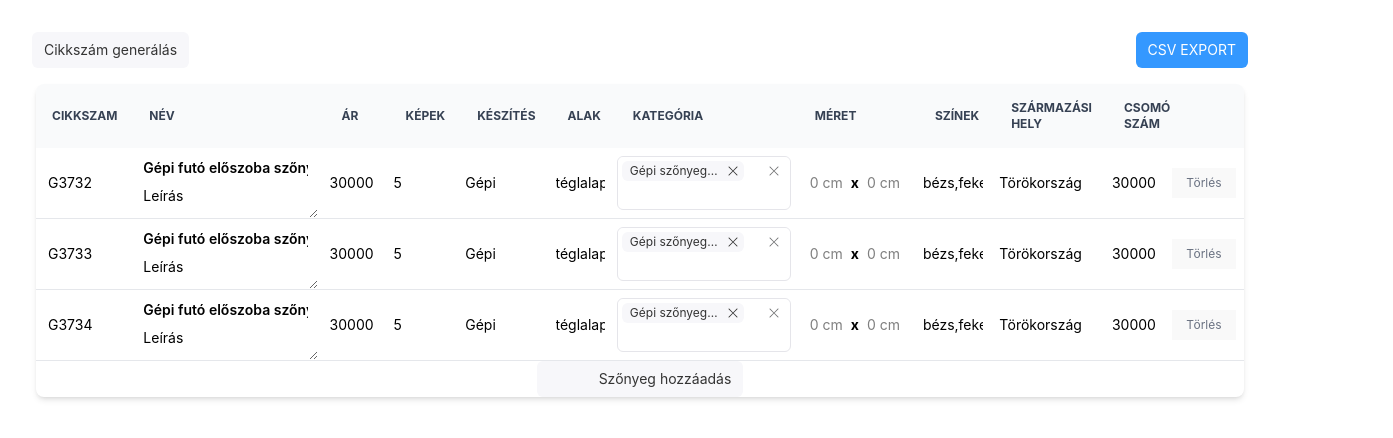
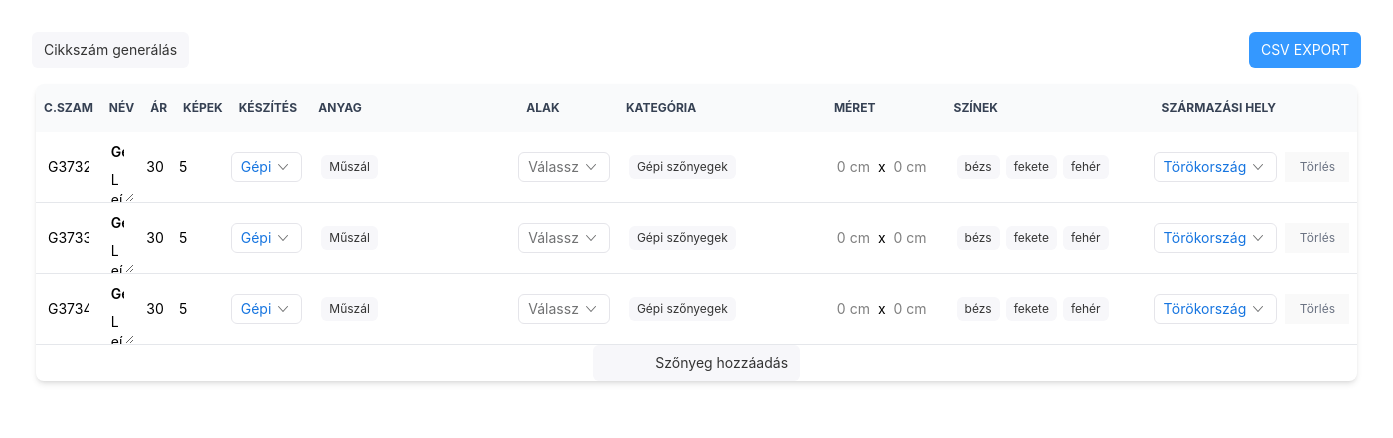
Before and after one commit to bavecs/CarpetAdmin, a React (Vite) app: page / in a window 1280 px wide. Shown: the top 438 px of the page, 1393 px wide, since content can reach past the window. Built offline with nearby package versions, Linux system fonts and the light colour scheme; some icons are missing.

Commit message:
tags and selects

```diff
--- a/src/App.css
+++ b/src/App.css
@@ -26,12 +26,11 @@ td {
   padding-right: .5rem;
 }
 
-#column_1  {width: 1rem;
+#column_1  {width: 69px;
   }
-#column_2  {width: 30%;}
+#column_2  {width: 20%;}
 #column_3  {
-  max-width: 7rem;
-  min-width: 4rem;
+  width: 80px;
 }
 #column_4 {
   width: 3rem;
--- a/src/components/Row.tsx
+++ b/src/components/Row.tsx
@@ -4,6 +4,7 @@ import TitleCell from "./cells/TitleCell"
 import Cell from "./cells/Cell"
 import SizeCell from "./cells/SizeCell"
 import TagCell from "./cells/TagCell"
+import SelectCell from "./cells/SelectCell"
 
 
 interface RowProps {
@@ -47,12 +48,22 @@ export default function Row({ ActiveColumns, Szonyeg, edit, remove }: RowProps)
 
 
                     switch (column.component) {
+                        case "SelectCell":
+                            return <SelectCell value={getVal(column.dataSrc) as any} key={column.id} onChange={
+                                (val: SzonyegInterface) =>
+                                    edit(Szonyeg.id, { ...Szonyeg, [column.dataSrc as keyof SzonyegInterface]: val }
+                                    )
+                            }
+                            options={column.options ?? []}
+                            />
                         case "TagCell":
                             return <TagCell value={getVal(column.dataSrc) as any} key={column.id} onChange={
                                 (val: SzonyegInterface) =>
                                     edit(Szonyeg.id, { ...Szonyeg, [column.dataSrc as keyof SzonyegInterface]: val }
                                     )
-                            } />
+                            }
+                            options={column.options ?? []}
+                            />
                         case "TitleCell":
                             return <TitleCell value={getVal(column.dataSrc) as any} key={column.id} onChange={
                                 (val: SzonyegInterface) =>
--- a/src/components/Table.tsx
+++ b/src/components/Table.tsx
@@ -27,7 +27,7 @@ const emptySzonyeg =
   "szarmazasiHely": "",
   "szin": [],
   "kepekSzama": 6,
-  "categories": [],
+  "categories": ["• Legnépszerűbbek"],
   "width": 0,
   "height": 0,
   "gepi": false,
@@ -201,7 +201,7 @@ export default function Table() {
         <thead className="text-xs text-gray-700 uppercase bg-gray-50 dark:bg-gray-700 dark:text-gray-400">
           <tr className="my-3 h-[3rem]">
             {
-              getActiveColumns().map(col => <th scope="col" id={"column_"+col.id} className="!p-[1rem]">{col.name}</th>)
+              getActiveColumns().map(col => <th scope="col" id={"column_"+col.id} className="!p-[.5rem]">{col.name}</th>)
             }
             <th scope="col" className="px-6 py-3"></th>
           </tr>
--- /dev/null
+++ b/src/components/cells/SelectCell.tsx
@@ -0,0 +1,22 @@
+import { ReactNode, useEffect, useState } from "react"
+import { SelectPicker } from "rsuite"
+
+type ValueType = string | number;
+
+
+ export default function SelectCell({ value, onChange, options }: { value: ValueType, onChange: any, options: string[] }) {
+    const SelectList = options.map(item => ({ label: item, value: item }))
+    const [CellValue, setCellValue] = useState(value)
+
+    useEffect(() => {
+        onChange(CellValue)
+    }, [CellValue])
+
+    return (
+        <td className="col-span-6 p-1 sm:col-span-3">
+            <SelectPicker data={SelectList as any} value={CellValue} placeholder="Válassz"  size="sm" cleanable={false} block onChange={value => setCellValue(value as ValueType)}  />
+
+        </td>
+
+    )
+}
--- a/src/components/cells/SizeCell.tsx
+++ b/src/components/cells/SizeCell.tsx
@@ -17,7 +17,7 @@ export default function SizeCell({ value, onChange }: { value: { width: number,
                 className="mr-2 w-[3rem] text-right !text-black right-0 focus:border-sky-200 focus:outline focus:outline-sky-200 block p-1  "
                 placeholder="0 cm"
                 />
-            <span className="m-1 font-bold text-black">x</span>
+            <span className="m-1 text-black">x</span>
             <input
                 onChange={e => setCellValue({ ...CellValue, height: parseInt(e.target.value) })}
                 type="number" value={CellValue.height}
--- a/src/components/cells/TagCell.tsx
+++ b/src/components/cells/TagCell.tsx
@@ -1,11 +1,10 @@
 import { useEffect, useState } from "react"
-import { TagPicker } from "rsuite"
+import { InlineEdit, TagPicker } from "rsuite"
 
-const ketegoriak = ['Kelimek(kézi szőttes)', 'Kézi csomózású', 'Gépi szőnyegek', '• Legnépszerűbbek',].map(
-    item => ({ label: item, value: item })
-  );
 
- export default function TagCell({ value, onChange }: { value: string[], onChange: any }) {
+
+ export default function TagCell({ value, onChange, options }: { value: string[], onChange: any, options: string[] }) {
+    const TagList = options.map(item => ({ label: item, value: item }))
     const [CellValue, setCellValue] = useState(value)
 
     useEffect(() => {
@@ -14,7 +13,14 @@ const ketegoriak = ['Kelimek(kézi szőttes)', 'Kézi csomózású', 'Gépi sző
 
     return (
         <td className="col-span-6 p-1 sm:col-span-3">
-            <TagPicker data={ketegoriak} value={CellValue} block placeholder="Kategóriák" size="sm" onChange={e => setCellValue(e)} />
+            <InlineEdit
+                    placeholder="Hozzáadás"
+                    style={{ width: 200 }}
+                    defaultValue={CellValue}
+                >
+
+            <TagPicker data={TagList} value={CellValue} block placeholder="Kategóriák" size="sm" cleanable={false} onChange={e => setCellValue(e)} />
+            </InlineEdit>
 
         </td>
 
--- a/src/components/columns.json
+++ b/src/components/columns.json
@@ -1,7 +1,7 @@
 [
     {
         "id": 1,
-        "name": "Cikkszam",
+        "name": "C.szam",
         "type": "text",
         "dataSrc": "cikkszam",
         "component": "Cell"
@@ -33,45 +33,128 @@
         "name": "Készítés",
         "type": "string",
         "dataSrc": "keszites",
-        "component": "Cell"
+        "component": "SelectCell",
+        "options": [
+            "Vegyes",
+            "Gépi",
+            "Kézi",
+            "Kézi Szőttes"
+        ]
     },
     {
         "id": 6,
+        "name": "Anyag",
+        "type": "array",
+        "dataSrc": "anyag",
+        "component": "TagCell",
+        "options": [
+            "Gyapjú",
+            "Selyem",
+            "Műszál",
+            "Vegyes"
+        ]
+    },
+    {
+        "id": 7,
         "name": "Alak",
         "type": "string",
         "dataSrc": "alak",
-        "component": "Cell"
+        "component": "SelectCell",
+        "options":[
+            "négyzet",
+            "téglalap",
+            "futó téglalap",
+            "ovális",
+            "kör"
+        ]
     },
     {
-        "id": 7,
+        "id": 8,
         "name": "Kategória",
         "type": "array",
         "dataSrc": "categories",
-        "component": "TagCell"
+        "component": "TagCell",
+        "options": ["Kelimek(kézi szőttes)", "Kézi csomózású", "Gépi szőnyegek", "• Legnépszerűbbek"]
     },
     {
-        "id": 8,
+        "id": 9,
         "name": "Méret",
         "type": "number",
         "dataSrc": {"width": 0, "height": 0},
         "component": "SizeCell"
     },
     {
-        "id": 9,
+        "id": 10,
         "name": "Színek",
         "type": "string",
         "dataSrc": "szin",
-        "component": "Cell"
+        "component": "TagCell",
+        "options": ["bézs", "fekete", "fehér", "natúr", "piros", "kék", "zöld"]
     },
     {
-        "id": 10,
+        "id": 11,
         "name": "Származási hely",
         "type": "string",
         "dataSrc": "szarmazasiHely",
-        "component": "Cell"
+        "component": "SelectCell",
+        "options": [
+            "Afganisztán",
+            "Albánia",
+            "Algéria",
+            "Andorra",
+            "Angola",
+            "Argentína",
+            "Örményország",
+            "Ausztrália",
+            "Ausztria",
+            "Azerbajdzsán",
+            "Bahama-szigetek",
+            "Banglades",
+            "Belgium",
+            "Brazília",
+            "Bulgária",
+            "Kanada",
+            "Kína",
+            "Horvátország",
+            "Csehország",
+            "Dánia",
+            "Egyiptom",
+            "Észtország",
+            "Finnország",
+            "Franciaország",
+            "Németország",
+            "Görögország",
+            "Magyarország",
+            "Izland",
+            "India",
+            "Indonézia",
+            "Olaszország",
+            "Japán",
+            "Kenya",
+            "Mexikó",
+            "Hollandia",
+            "Norvégia",
+            "Lengyelország",
+            "Portugália",
+            "Románia",
+            "Oroszország",
+            "Szaúd-Arábia",
+            "Szerbia",
+            "Szlovákia",
+            "Szlovénia",
+            "Dél-Afrika",
+            "Spanyolország",
+            "Svédország",
+            "Svájc",
+            "Törökország",
+            "Ukrajna",
+            "Egyesült Királyság",
+            "Amerikai Egyesült Államok",
+            "Európai"
+          ]
     },
     {
-        "id": 11,
+        "id": 12,
         "name": "Csomó szám",
         "type": "number",
         "dataSrc": "csomoszam",
--- a/src/components/interfaces/column.ts
+++ b/src/components/interfaces/column.ts
@@ -5,5 +5,6 @@ export default interface ColumnInterface {
     "id": number,
     "name": string,
     dataSrc: ColumnDaraSrc,
-    "component": string
+    "component": string,
+    "options"?: string[]
   }
```
